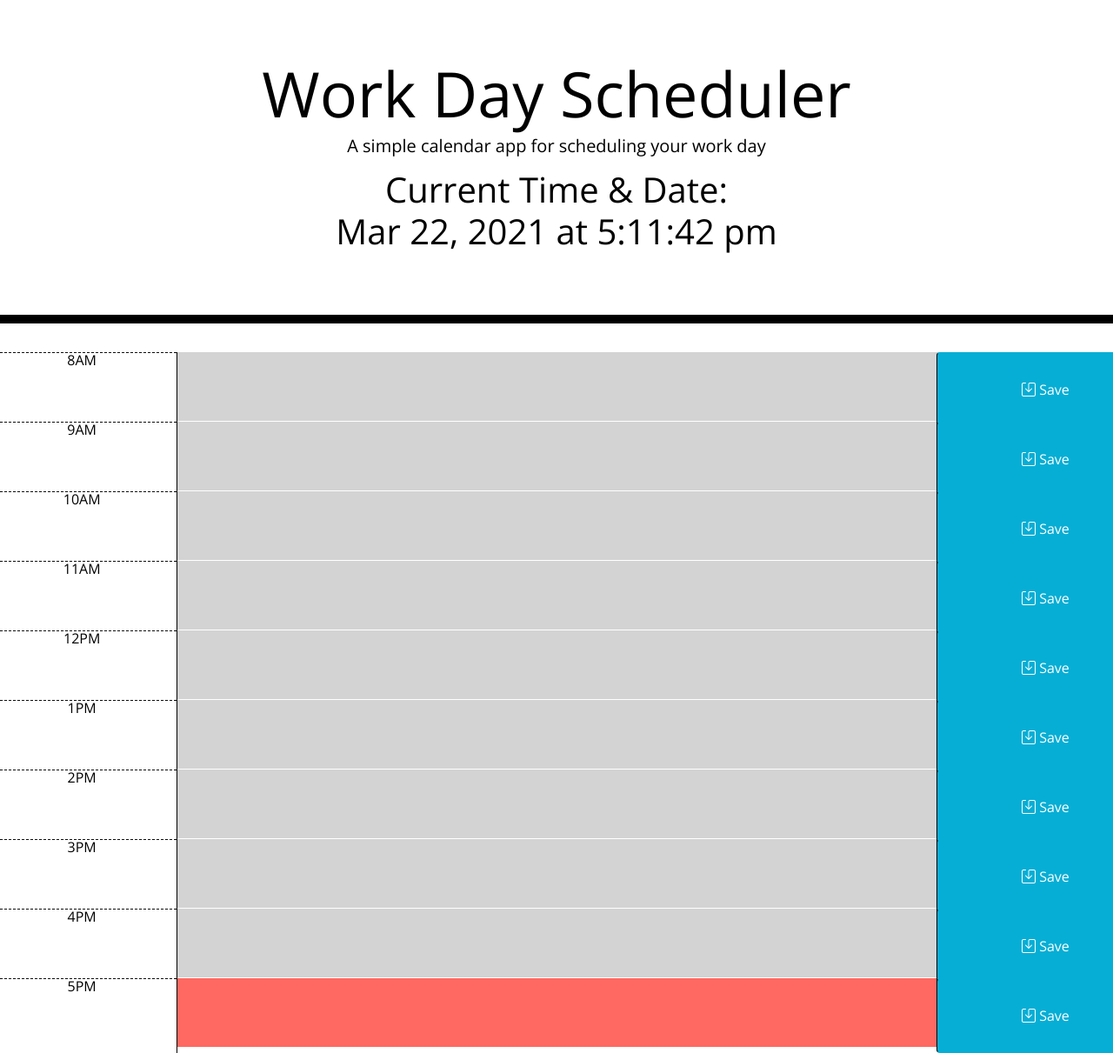
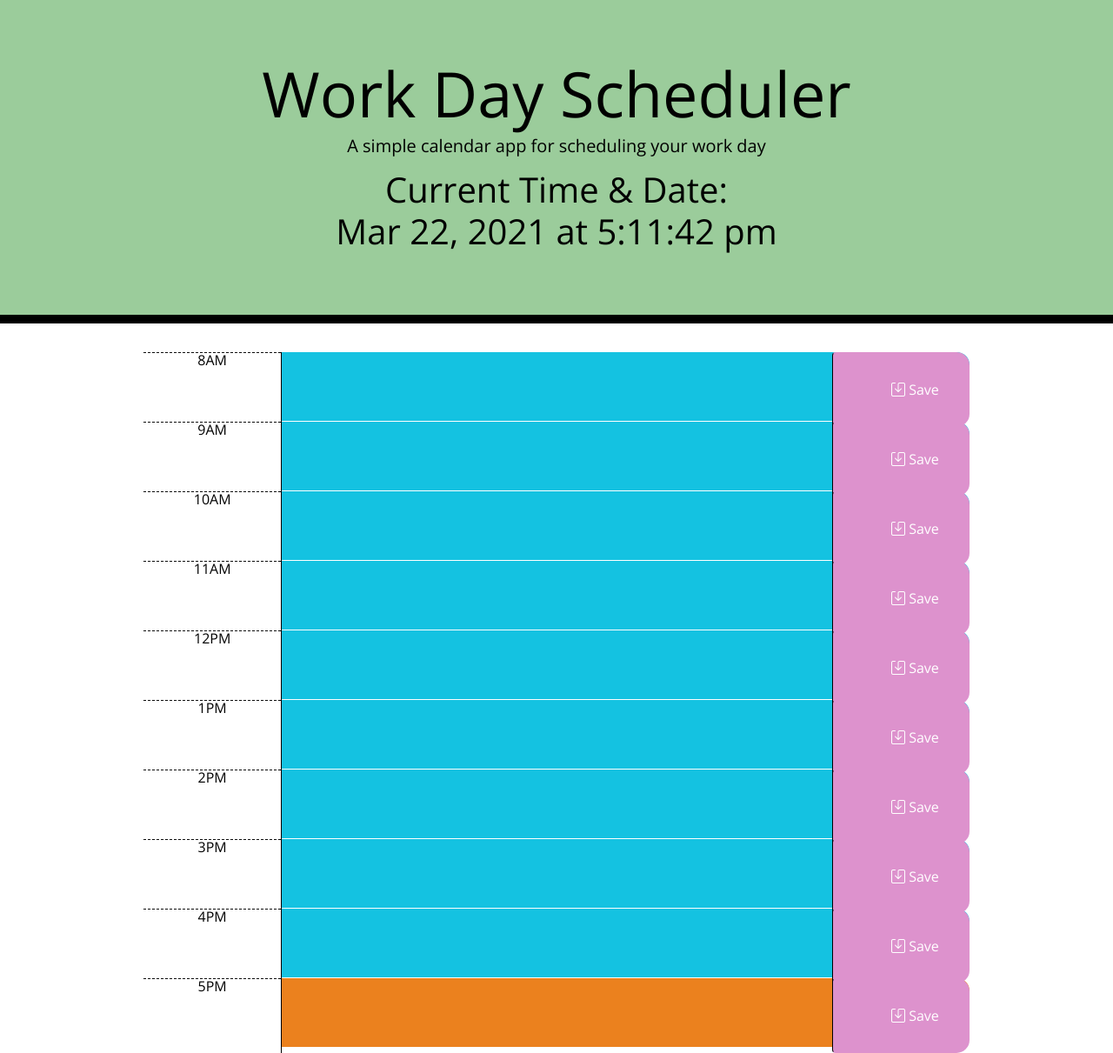
Before and after one commit to Danaalami-cloud/work-day-calendar-application, a plain HTML site: page index.html in a window 1280 px wide. Shown: the whole page at 87% size. Drawn offline with nearby package versions, Linux system fonts and the light colour scheme.

Commit message:
added max width to css

```diff
--- a/style.css
+++ b/style.css
@@ -2,6 +2,7 @@ body {
     font-family: 'Open Sans', sans-serif;
     font-size: 16px;
     line-height: 1;
+    color: rgb(247, 247, 158);
   }
 
   textarea {
@@ -15,10 +16,11 @@ body {
 
   .jumbotron {
     text-align: center;
-    background-color: transparent;
+    background-color: rgb(155, 204, 155);
     color: black;
     border-radius: 0;
     border-bottom: 10px solid black;
+
   }
 
   .description {
@@ -28,6 +30,8 @@ body {
   .time-block {
     text-align: center;
     border-radius: 15px;
+    max-width: 950px;
+    margin: auto;
   }
 
   .row {
@@ -43,12 +47,12 @@ body {
   }
 
   .past {
-    background-color: #d3d3d3;
+    background-color: hsl(189, 84%, 48%);
     color: white;
   }
 
   .present {
-    background-color: #ff6961;
+    background-color: hsl(29, 84%, 52%);
     color: white;
   }
 
@@ -61,7 +65,7 @@ body {
     border-left: 1px solid black;
     border-top-right-radius: 15px;
     border-bottom-right-radius: 15px;
-    background-color: #06aed5;
+    background-color: #dd92cd;
     color: white;
   }
 
```
